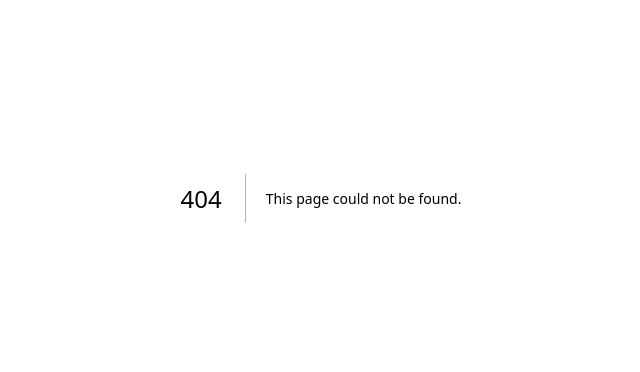
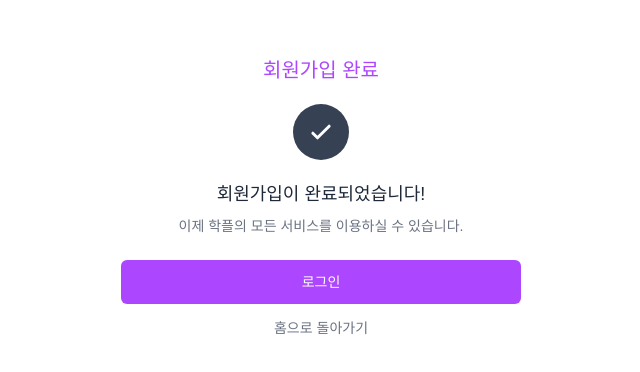
Before and after one commit to jiyuuuuun/hakple, a Next.js app in the folder frontend/: page /signup/success in a window 1280 px wide. Before the commit this address had no page. Shown: the part 202-574 px from the top of the page, without its empty margins (319-959 px from the left). Built offline with nearby package versions, Linux system fonts and the light colour scheme.

Commit message:
회원가입 성공프론트

```diff
--- /dev/null
+++ b/frontend/src/app/signup/success/page.tsx
@@ -0,0 +1,59 @@
+"use client";
+
+import Link from "next/link";
+
+export default function SignupSuccess() {
+  return (
+    <div className="flex flex-col items-center justify-center min-h-screen bg-white">
+      <div className="w-full max-w-md text-center px-6">
+        {/* 타이틀 */}
+        <h2 className="text-xl font-medium text-purple-500 mb-5">
+          회원가입 완료
+        </h2>
+
+        {/* 체크 아이콘 */}
+        <div className="flex justify-center mb-5">
+          <div className="bg-gray-700 rounded-full p-3 w-14 h-14 flex items-center justify-center">
+            <svg
+              className="w-7 h-7 text-white"
+              fill="none"
+              stroke="currentColor"
+              viewBox="0 0 24 24"
+              xmlns="http://www.w3.org/2000/svg"
+            >
+              <path
+                strokeLinecap="round"
+                strokeLinejoin="round"
+                strokeWidth={2.5}
+                d="M5 13l4 4L19 7"
+              />
+            </svg>
+          </div>
+        </div>
+
+        {/* 완료 메시지 */}
+        <p className="text-lg text-gray-800 mb-2">회원가입이 완료되었습니다!</p>
+
+        {/* 서브 메시지 */}
+        <p className="text-sm text-gray-500 mb-6">
+          이제 학플의 모든 서비스를 이용하실 수 있습니다.
+        </p>
+
+        {/* 로그인 버튼 */}
+        <Link
+          href="/login"
+          className="block w-full py-3 rounded-md text-center text-sm font-medium text-white bg-purple-500 hover:bg-purple-600 focus:outline-none mb-3"
+        >
+          로그인
+        </Link>
+
+        {/* 홈으로 가기 링크 */}
+        <div>
+          <Link href="/" className="text-sm text-gray-500 hover:text-gray-700">
+            홈으로 돌아가기
+          </Link>
+        </div>
+      </div>
+    </div>
+  );
+}
```
